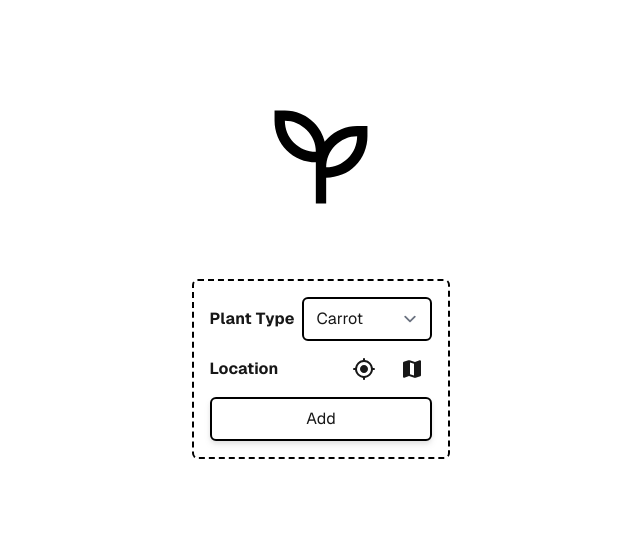
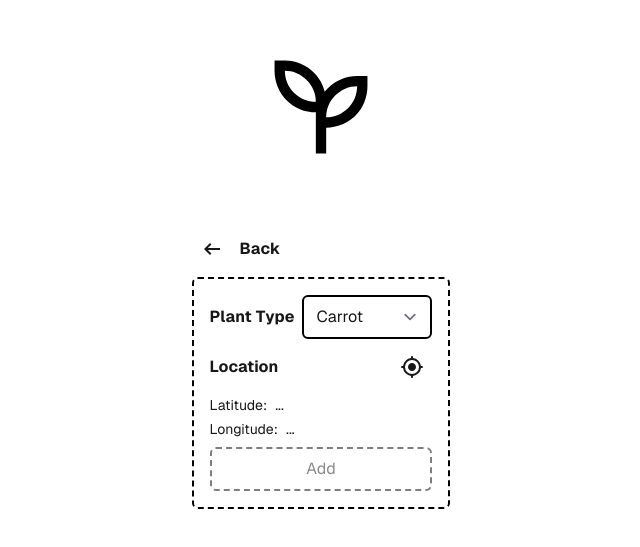
Before and after one commit to KovskySpring/NASA-Space-Apps-Challenge-FE, a Next.js app: page /add in a window 1280 px wide. Shown: the part 137-684 px from the top of the page, without its empty margins (319-959 px from the left). Built offline with nearby package versions, Linux system fonts and the light colour scheme.

Commit message:
Fix up cached flows

```diff
--- a/components/add-plant-form/AddPlantFormClient.tsx
+++ b/components/add-plant-form/AddPlantFormClient.tsx
@@ -3,10 +3,10 @@
 import type { PlantType } from "@/constants/Plants";
 import IconButton from "../buttons/IconButton";
 import { LocateIcon } from "../icons/LocateIcon";
-import { MapIcon } from "../icons/MapIcon";
 import TextButton from "../buttons/TextButton";
 import { useCallback, useMemo, useState } from "react";
 import { useRouter } from "next/navigation";
+import { LeftArrowIcon } from "../icons/LeftArrowIcon";
 
 export default function AddPlantFormClient({
   plantTypes,
@@ -16,15 +16,20 @@ export default function AddPlantFormClient({
   const defaultPlantType = useMemo(() => plantTypes[0], [plantTypes]);
 
   const [selectedPlantType, setSelectedPlantType] = useState<PlantType | null>(
-    null,
+    defaultPlantType,
   );
 
-  // const [coordinates, setCoordinates] = useState<Readonly<[number, number]>>([0, 0])
+  const [coordinates, setCoordinates] = useState<Readonly<[number, number]>>([
+    0, 0,
+  ]);
+
+  const [locationState, setLocationState] = useState<
+    "loading" | "not-found" | "found"
+  >("not-found");
 
   const onAddClicked = useCallback(() => {
-    const selected = selectedPlantType ?? defaultPlantType;
-    router.push(`/plants/${selected}`);
-  }, [selectedPlantType, defaultPlantType, router]);
+    router.push(`/`);
+  }, [router]);
 
   const onPlantTypeSelected = useCallback(
     (event: React.ChangeEvent<HTMLSelectElement>) => {
@@ -33,7 +38,34 @@ export default function AddPlantFormClient({
     [],
   );
 
+  const onGetUserLocationClicked = useCallback(() => {
+    setLocationState("loading");
+
+    navigator.geolocation.getCurrentPosition(
+      (position) => {
+        setCoordinates([position.coords.latitude, position.coords.longitude]);
+        setLocationState("found");
+      },
+      (error) => {
+        console.error(error);
+        setLocationState("not-found");
+      },
+      { enableHighAccuracy: true, timeout: 5000, maximumAge: 0 },
+    );
+  }, [setCoordinates, setLocationState]);
+
+  const onBackButtonClicked = useCallback(() => {
+    router.push("/");
+  }, [router]);
+
   return (
+    <div className="flex flex-col gap-2">
+      <div className="flex flex-row items-center gap-2">
+        <IconButton title="Back" onClick={onBackButtonClicked}>
+          <LeftArrowIcon width={40} height={40} />
+        </IconButton>
+        <span className="font-bold">Back</span>
+      </div>
       <form className="flex flex-col gap-2 rounded-md border-2 border-dashed border-black p-4">
         <label className="flex flex-row items-center justify-between gap-2">
           <span className="font-bold">Plant Type</span>
@@ -52,15 +84,62 @@ export default function AddPlantFormClient({
         <div className="flex flex-row items-center justify-between gap-2">
           <span className="font-bold">Location</span>
           <div className="flex flex-row gap-2">
-          <IconButton title="Use my location">
+            <IconButton
+              title="Use my location"
+              onClick={onGetUserLocationClicked}
+            >
               <LocateIcon width={40} height={40} />
             </IconButton>
-          <IconButton title="Pick a location">
+            {/* <IconButton title="Pick a location">
               <MapIcon width={40} height={40} />
-          </IconButton>
+            </IconButton> */}
           </div>
         </div>
-      <TextButton title="Pick a location" label="Add" onClick={onAddClicked} />
+        <div className="flex flex-col gap-1">
+          <div className="flex flex-row items-center gap-2">
+            <span className="text-sm">Latitude:</span>
+            {locationState === "loading" ? (
+              <span className="text-sm">Loading...</span>
+            ) : (
+              <></>
+            )}
+            {locationState === "not-found" ? (
+              <span className="text-sm">...</span>
+            ) : (
+              <></>
+            )}
+            {locationState === "found" ? (
+              <span className="text-sm">{coordinates[0]}</span>
+            ) : (
+              <></>
+            )}
+          </div>
+          <div className="flex flex-row items-center gap-2">
+            <span className="text-sm">Longitude:</span>
+            {locationState === "loading" ? (
+              <span className="text-sm">Loading...</span>
+            ) : (
+              <></>
+            )}
+            {locationState === "not-found" ? (
+              <span className="text-sm">...</span>
+            ) : (
+              <></>
+            )}
+            {locationState === "found" ? (
+              <span className="text-sm">{coordinates[1]}</span>
+            ) : (
+              <></>
+            )}
+          </div>
+        </div>
+        <TextButton
+          disabled={selectedPlantType === null || locationState !== "found"}
+          title="Add plant with current configuration"
+          label="Add"
+          onClick={onAddClicked}
+        />
       </form>
+    </div>
   );
 }
--- a/components/buttons/IconButton.tsx
+++ b/components/buttons/IconButton.tsx
@@ -7,6 +7,7 @@ export default function IconButton({
 }: Readonly<{ title?: string; onClick?: () => void; children?: ReactNode }>) {
   return (
     <button
+      type="button"
       title={title}
       className="flex h-10 w-10 items-center justify-center overflow-hidden rounded-md bg-white p-2 transition-all hover:drop-shadow-md focus:drop-shadow-md"
       onClick={onClick}
--- a/components/buttons/TextButton.tsx
+++ b/components/buttons/TextButton.tsx
@@ -1,13 +1,20 @@
 export default function TextButton({
+  disabled,
   title,
   onClick,
   label,
-}: Readonly<{ title?: string; onClick?: () => void; label?: string }>) {
+}: Readonly<{
+  disabled?: boolean;
+  title?: string;
+  onClick?: () => void;
+  label?: string;
+}>) {
   return (
     <button
+      disabled={disabled}
       type="button"
       title={title}
-      className="flex items-center justify-center overflow-hidden rounded-md border-2 border-solid border-black bg-white p-2 drop-shadow-md"
+      className="flex items-center justify-center overflow-hidden rounded-md border-2 border-solid border-black bg-white p-2 drop-shadow-md disabled:cursor-not-allowed disabled:border-dashed disabled:opacity-50 disabled:drop-shadow-none"
       onClick={onClick}
     >
       {label}
--- a/components/plant-desc/PlantDesc.tsx
+++ b/components/plant-desc/PlantDesc.tsx
@@ -8,8 +8,13 @@ import PlantDescClient from "./PlantDescClient";
 import { redirect } from "next/navigation";
 
 async function getPlantDesc(plantType: string) {
-  const res = await fetch(`http://localhost:3000/api/plants/${plantType}`);
+  const res = await fetch(`http://localhost:3000/api/plants/${plantType}`, {
+    next: {
+      revalidate: 60,
+    },
+  });
   const desc = (await res.json()) as PlantSpecifications;
+  console.log(desc);
   return desc;
 }
 
@@ -25,6 +30,15 @@ async function getSuitabilityScore(
     const { min, max, weight } = specs[key as keyof PlantSpecifications];
     const score = value >= min && value <= max ? 1 : 0;
     const weightedScore = score * weight;
+    console.log({
+      key,
+      value,
+      min,
+      max,
+      weight,
+      score,
+      weightedScore,
+    });
     return acc + weightedScore;
   }, 0);
 }
@@ -39,6 +53,7 @@ export default async function PlantDesc({
     const score = await getSuitabilityScore(currentSpecData, desc);
 
     if (isNaN(score)) {
+      console.log(plantType, desc, currentSpecData, score);
       throw new Error("Invalid score");
     }
 
--- a/components/plant-desc/PlantDescClient.tsx
+++ b/components/plant-desc/PlantDescClient.tsx
@@ -23,6 +23,7 @@ import SimpleBox from "../box/SimpleBox";
 import { AsteriskIcon } from "../icons/AsteriskIcon";
 import { CancelIcon } from "../icons/CancelIcon";
 import SpecificationRecordChart from "./SpecificationRecordChart";
+import { useRouter } from "next/navigation";
 
 const SPECIFICATION_LABEL_KEYS = Object.keys(PLANT_SPECIFICATION_LABELS);
 
@@ -45,10 +46,16 @@ export default function PlantDescClient({
   suitabilityScore: number;
   // plantDesc: PlantSpecifications;
 }>) {
+  const router = useRouter();
+
   const scoreOutOf5 = useMemo(
     () => Math.fround(suitabilityScore * 5),
     [suitabilityScore],
   );
+
+  const onBackButtonClicked = useCallback(() => {
+    router.push("/");
+  }, [router]);
 
   return (
     <div className="flex h-full w-full flex-row items-stretch justify-stretch bg-white">
@@ -83,7 +90,7 @@ export default function PlantDescClient({
       </div>
       <div className="flex h-full max-h-full flex-col overflow-y-auto p-2 pt-14">
         <div className="flex flex-row items-center gap-2">
-          <IconButton title="Back" onClick={() => window.history.back()}>
+          <IconButton title="Back" onClick={onBackButtonClicked}>
             <LeftArrowIcon width={40} height={40} />
           </IconButton>
           <span className="font-bold">Back to search</span>
```
Lines whose indentation alone changed are shown as unchanged.
